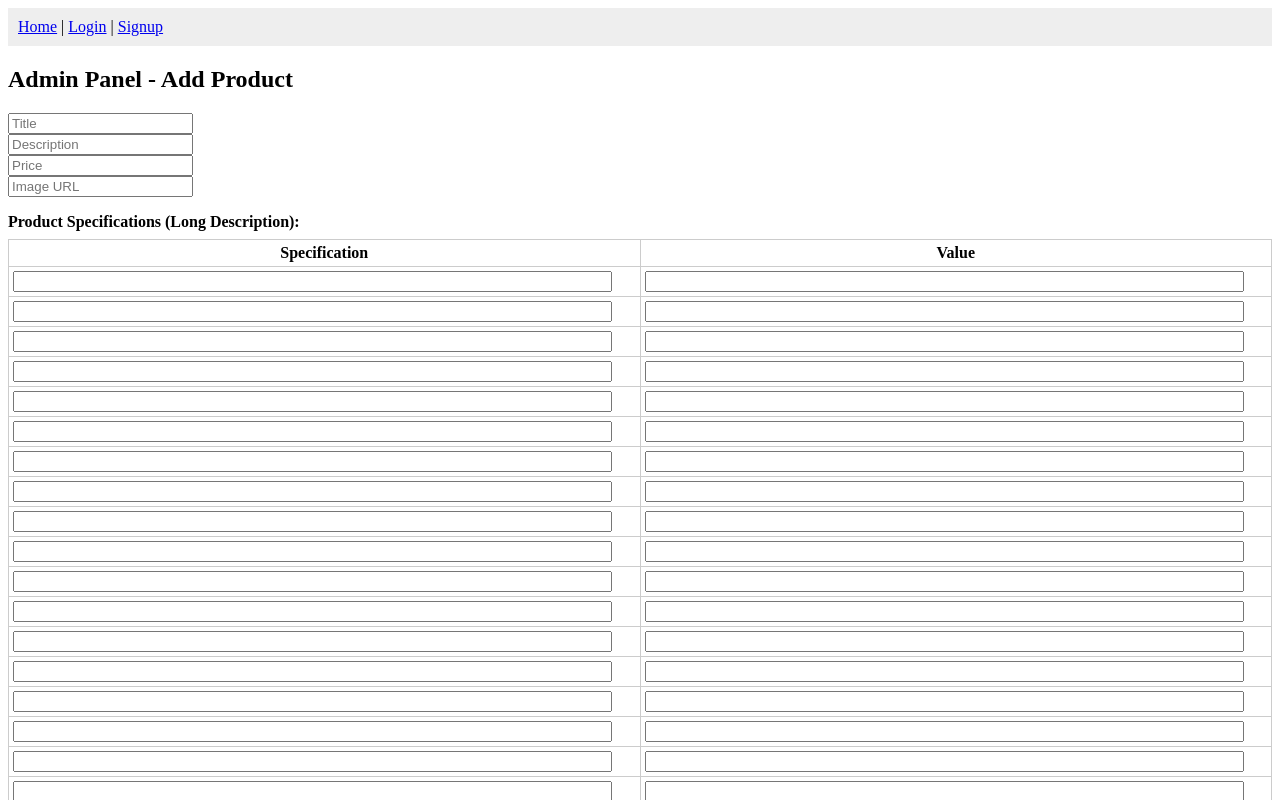
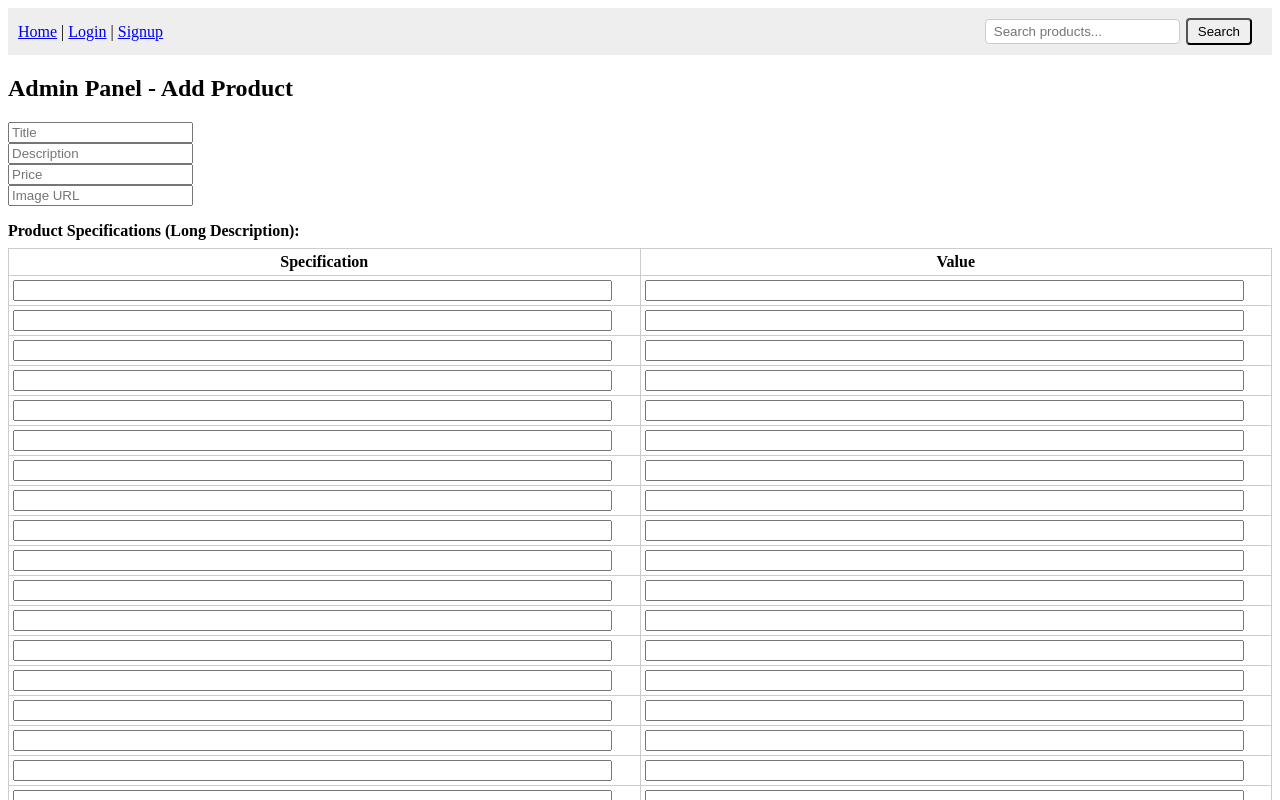
Before and after one commit to zainlatif/phonefinder_website, a React (Vite) app in the folder client/: page /admin in a window 1280 px wide. Shown: the top 800 px of the page. Built offline with nearby package versions, Linux system fonts and the light colour scheme; no server answers.

Commit message:
Add Search bar

```diff
--- a/client/src/components/Header.jsx
+++ b/client/src/components/Header.jsx
@@ -1,13 +1,22 @@
 import { Link, useNavigate } from 'react-router-dom';
-import { useAuth } from '../context/AuthContext'; // ⬅️ use context
+import { useAuth } from '../context/AuthContext';
+import { useState } from 'react';
 
 const Header = () => {
   const { user, logout } = useAuth();
   const navigate = useNavigate();
+  const [search, setSearch] = useState('');
 
   const handleLogout = () => {
     logout();
     navigate('/login');
+  };
+
+  const handleSearch = (e) => {
+    e.preventDefault();
+    // Navigate to home with search query as URL param
+    navigate(`/?search=${encodeURIComponent(search)}`);
+    setSearch('');
   };
 
   return (
@@ -25,6 +34,20 @@ const Header = () => {
         {user?.role === 'admin' && <>{" | "}<Link to="/admin">Admin Panel</Link></>}
       </div>
 
+      {/* Search Section */}
+      <form onSubmit={handleSearch} style={{ display: 'inline-flex', alignItems: 'center', marginRight: '10px' }}>
+        <input
+          type="text"
+          placeholder="Search products..."
+          value={search}
+          onChange={e => setSearch(e.target.value)}
+          style={{ padding: '4px 8px', borderRadius: '4px', border: '1px solid #ccc' }}
+        />
+        <button type="submit" style={{ marginLeft: '6px', padding: '4px 10px', borderRadius: '4px' }}>
+          Search
+        </button>
+      </form>
+
       {user && (
         <button onClick={handleLogout} style={{ marginLeft: '10px' }}>
           Logout
--- a/client/src/pages/Home.jsx
+++ b/client/src/pages/Home.jsx
@@ -1,11 +1,9 @@
 // Home.jsx
 import { useEffect, useState } from 'react';
 import axios from 'axios';
-import { useAuth } from '../context/AuthContext';      // adjust the path to your AuthContext file
+import { useAuth } from '../context/AuthContext';
+import { useLocation } from 'react-router-dom';
 
-/* ──────────────────────────────────────────
-   Inline styles (kept from your original)
-────────────────────────────────────────── */
 const cardStyle = {
   border: '1px solid #ccc',
   borderRadius: '8px',
@@ -41,15 +39,20 @@ const thtdStyle = {
   textAlign: 'left'
 };
 
-/* ──────────────────────────────────────────
-   Home component
-────────────────────────────────────────── */
 const Home = () => {
-  const { user } = useAuth();               // current logged-in user (or null)
-  const [products, setProducts]   = useState([]);
-  const [selected, setSelected]   = useState(null);
+  const { user } = useAuth();
+  const [products, setProducts] = useState([]);
+  const [selected, setSelected] = useState(null);
+  const location = useLocation();
+  const [searchTerm, setSearchTerm] = useState('');
 
-  /* Fetch product list once */
+  // Parse search query from URL
+  useEffect(() => {
+    const params = new URLSearchParams(location.search);
+    setSearchTerm(params.get('search') || '');
+  }, [location.search]);
+
+  // Fetch product list once
   useEffect(() => {
     axios
       .get('http://localhost:5000/api/products')
@@ -57,11 +60,9 @@ const Home = () => {
       .catch((err) => console.error('Error fetching products:', err));
   }, []);
 
-  /* Card click shows detail view */
   const handleCardClick = (product) => setSelected(product);
-  const handleBack      = () => setSelected(null);
+  const handleBack = () => setSelected(null);
 
-  /* POST /api/users/favorite/:email  { productId } */
   const addToFav = async (productId) => {
     if (!user) {
       alert('Please log in first');
@@ -80,7 +81,6 @@ const Home = () => {
     }
   };
 
-  /* turn comma-separated longDescription into ≤25 rows */
   const getSpecRows = (longDescription) => {
     if (!longDescription) return [];
     const specs = longDescription.split(',').map((s) => s.split(':'));
@@ -88,15 +88,20 @@ const Home = () => {
     return specs.slice(0, 25);
   };
 
-  /* ──────────────────────────────────────────
-     Render
-  ─────────────────────────────────────────── */
+  // Filter products by search term (case-insensitive, matches title or description)
+  const filteredProducts = searchTerm
+    ? products.filter(
+        (p) =>
+          p.title?.toLowerCase().includes(searchTerm.toLowerCase()) ||
+          p.description?.toLowerCase().includes(searchTerm.toLowerCase())
+      )
+    : products;
+
   return (
     <div>
       <h2>Products</h2>
 
       {selected ? (
-        /* ── Detail view ───────────────────── */
         <div>
           <button onClick={handleBack} style={{ marginBottom: '16px' }}>
             ← Back
@@ -128,16 +133,12 @@ const Home = () => {
                 <th style={thtdStyle}>Price</th>
                 <td style={thtdStyle}>Rs.&nbsp;{selected.price}</td>
               </tr>
-
-              {/* Extra specs (≤25) */}
               {getSpecRows(selected.longDescription).map(([k, v], idx) => (
                 <tr key={idx}>
                   <th style={thtdStyle}>{k?.trim() || ''}</th>
                   <td style={thtdStyle}>{v?.trim() || ''}</td>
                 </tr>
               ))}
-
-              {/* Add-fav button inside detail */}
               <tr>
                 <td colSpan={2} style={{ textAlign: 'center', padding: '16px' }}>
                   <button onClick={() => addToFav(selected._id)}>❤️ Add to favourites</button>
@@ -146,13 +147,11 @@ const Home = () => {
             </tbody>
           </table>
         </div>
-      ) : (
-        /* ── Card grid ──────────────────────── */
-        products.length === 0 ? (
+      ) : filteredProducts.length === 0 ? (
         <p>No products found.</p>
       ) : (
         <div style={{ display: 'flex', flexWrap: 'wrap', gap: '16px' }}>
-            {products.map((product) => (
+          {filteredProducts.map((product) => (
             <div
               key={product._id}
               style={cardStyle}
@@ -166,7 +165,6 @@ const Home = () => {
               <p>{product.description}</p>
               <p>Rs.&nbsp;{product.price}</p>
 
-                {/* fav button on card (stopPropagation so click ≠ open detail) */}
               <button
                 onClick={(e) => {
                   e.stopPropagation();
@@ -179,7 +177,6 @@ const Home = () => {
             </div>
           ))}
         </div>
-        )
       )}
     </div>
   );
```
Lines whose indentation alone changed are shown as unchanged.
